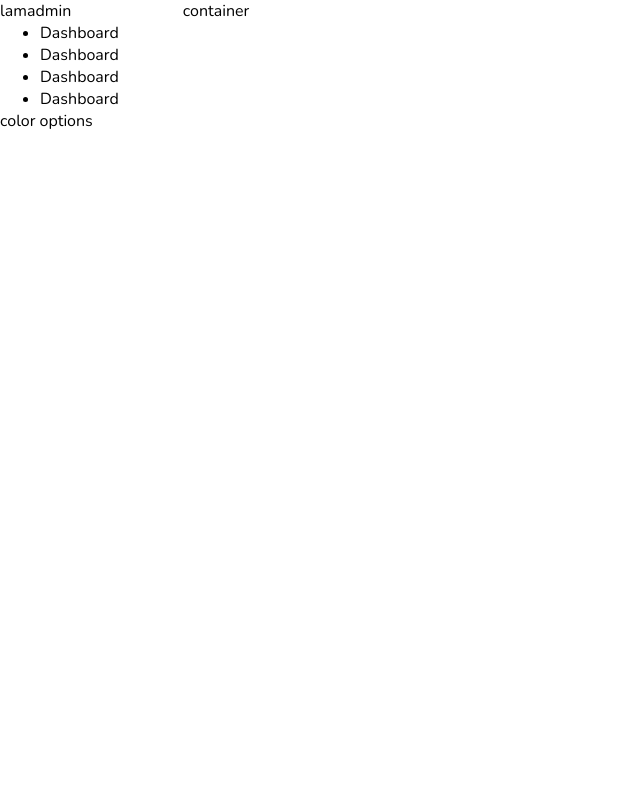
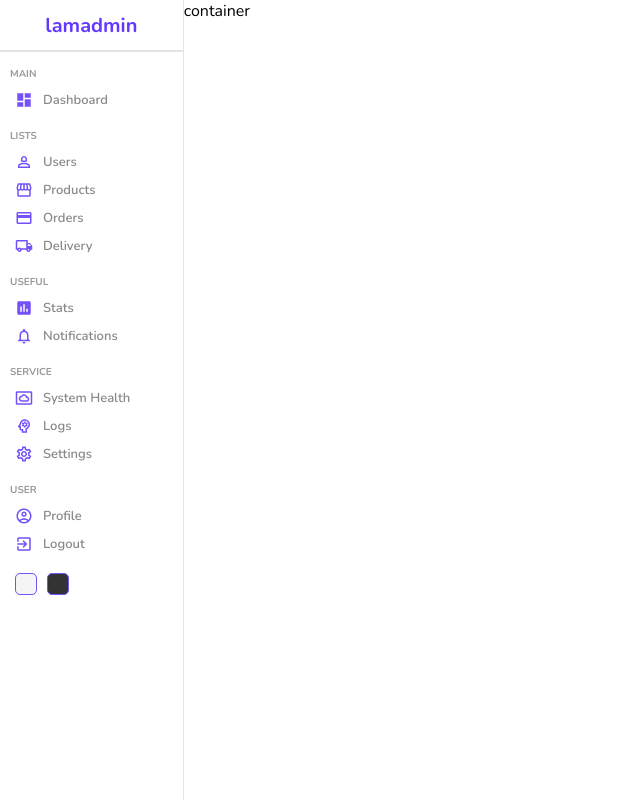
Before and after one commit to Matt-LaRochelle/react-admin, a React (Create React App) app: page / in a window 1280 px wide. Shown: the whole page, without its empty margins (0-640 px from the left). Built offline with nearby package versions, Linux system fonts and the light colour scheme.

Commit message:
Sidebar design complete

```diff
--- a/package.json
+++ b/package.json
@@ -3,6 +3,10 @@
   "version": "0.1.0",
   "private": true,
   "dependencies": {
+    "@emotion/react": "^11.11.1",
+    "@emotion/styled": "^11.11.0",
+    "@mui/icons-material": "^5.14.1",
+    "@mui/material": "^5.14.2",
     "@testing-library/jest-dom": "^5.17.0",
     "@testing-library/react": "^13.4.0",
     "@testing-library/user-event": "^13.5.0",
--- a/src/components/sidebar/Sidebar.jsx
+++ b/src/components/sidebar/Sidebar.jsx
@@ -1,4 +1,16 @@
 import './sidebar.scss'
+import DashboardIcon from '@mui/icons-material/Dashboard'
+import Person2OutlinedIcon from '@mui/icons-material/Person2Outlined';
+import StorefrontOutlinedIcon from '@mui/icons-material/StorefrontOutlined';
+import CreditCardOutlinedIcon from '@mui/icons-material/CreditCardOutlined';
+import LocalShippingOutlinedIcon from '@mui/icons-material/LocalShippingOutlined';
+import AssessmentIcon from '@mui/icons-material/Assessment';
+import NotificationsNoneOutlinedIcon from '@mui/icons-material/NotificationsNoneOutlined';
+import SettingsSystemDaydreamOutlinedIcon from '@mui/icons-material/SettingsSystemDaydreamOutlined';
+import PsychologyOutlinedIcon from '@mui/icons-material/PsychologyOutlined';
+import SettingsOutlinedIcon from '@mui/icons-material/SettingsOutlined';
+import AccountCircleOutlinedIcon from '@mui/icons-material/AccountCircleOutlined';
+import ExitToAppOutlinedIcon from '@mui/icons-material/ExitToAppOutlined';
 
 const Sidebar = () => {
     return (
@@ -6,23 +18,68 @@ const Sidebar = () => {
             <div className='top'>
                 <span className='logo'>lamadmin</span>
             </div>
+            <hr></hr>
             <div className='center'>
                 <ul>
+                    <p className='title'>MAIN</p>
                     <li>
+                        <DashboardIcon className='icon' />
                         <span>Dashboard</span>
                     </li>
+                    <p className='title'>LISTS</p>
                     <li>
-                        <span>Dashboard</span>
+                        <Person2OutlinedIcon className='icon' />
+                        <span>Users</span>
                     </li>
                     <li>
-                        <span>Dashboard</span>
+                        <StorefrontOutlinedIcon className='icon' />
+                        <span>Products</span>
                     </li>
                     <li>
-                        <span>Dashboard</span>
+                        <CreditCardOutlinedIcon className='icon' />
+                        <span>Orders</span>
+                    </li>
+                    <li>
+                        <LocalShippingOutlinedIcon className='icon' />
+                        <span>Delivery</span>
+                    </li>
+                    <p className='title'>USEFUL</p>
+                    <li>
+                        <AssessmentIcon className='icon' />
+                        <span>Stats</span>
+                    </li>
+                    <li>
+                        <NotificationsNoneOutlinedIcon className='icon' />
+                        <span>Notifications</span>
+                    </li>
+                    <p className='title'>SERVICE</p>
+                    <li>
+                        <SettingsSystemDaydreamOutlinedIcon className='icon' />
+                        <span>System Health</span>
+                    </li>
+                    <li>
+                        <PsychologyOutlinedIcon className='icon' />
+                        <span>Logs</span>
+                    </li>
+                    <li>
+                        <SettingsOutlinedIcon className='icon' />
+                        <span>Settings</span>
+                    </li>
+                    <p className='title'>USER</p>
+                    <li>
+                        <AccountCircleOutlinedIcon className='icon' />
+                        <span>Profile</span>
+                    </li>
+                    <li>
+                        <ExitToAppOutlinedIcon className='icon' />
+                        <span>Logout</span>
                     </li>
                 </ul>
             </div>
-            <div className='bottom'>color options</div>
+            <div className='bottom'>
+                <div className='colorOption'></div>
+                <div className='colorOption'></div>
+            </div>
         </div>
     )
 }
--- a/src/components/sidebar/sidebar.scss
+++ b/src/components/sidebar/sidebar.scss
@@ -1,3 +1,87 @@
 .sidebar {
     flex: 1;
+    border-right: 0.5px solid rgb(230, 227, 227);
+    min-height: 100vh;
+    background-color: white;
+
+    .top {
+        height: 50px;
+        display: flex;
+        align-items: center;
+        justify-content: center;
+
+        .logo {
+            font-size: 20px;
+            font-weight: bold;
+            color: #6439ff;
+        }
+    }
+
+    hr {
+        height: 0;
+        border: 0.5px solid rgb(230, 227, 227);
+    }
+
+    .center {
+        padding-left: 10px;
+
+        ul {
+            list-style: none;
+            margin: 0;
+            padding: 0;
+
+            .title {
+                font-size: 10px;
+                font-weight: bold;
+                color: #999;
+                margin-top: 15px;
+                margin-bottom: 5px;
+            }
+
+            li {
+                display: flex;
+                align-items: center;
+                padding: 5px;
+                cursor: pointer;
+
+                &:hover {
+                    background-color: #ece8ff;
+                }
+
+                .icon {
+                    font-size: 18px;
+                    color: #7451f8;
+                }
+
+                span {
+                    font-size: 13px;
+                    font-weight: 600;
+                    color: #888;
+                    margin-left: 10px;
+                }
+            }
+        }
+    }
+
+    .bottom {
+        display: flex;
+        align-items: center;
+        margin: 10px;
+
+        .colorOption {
+            width: 20px;
+            height: 20px;
+            border-radius: 5px;
+            border: 1px solid #7451f8;
+            cursor: pointer;
+            margin: 5px;
+
+            &:nth-child(1) {
+                background-color: whitesmoke;
+            }
+            &:nth-child(2) {
+                background-color: #333;
+            }
+        }
+    }
 }
```
Also changed, not shown: 1 other file (tests, documents, lock files or other folders).
